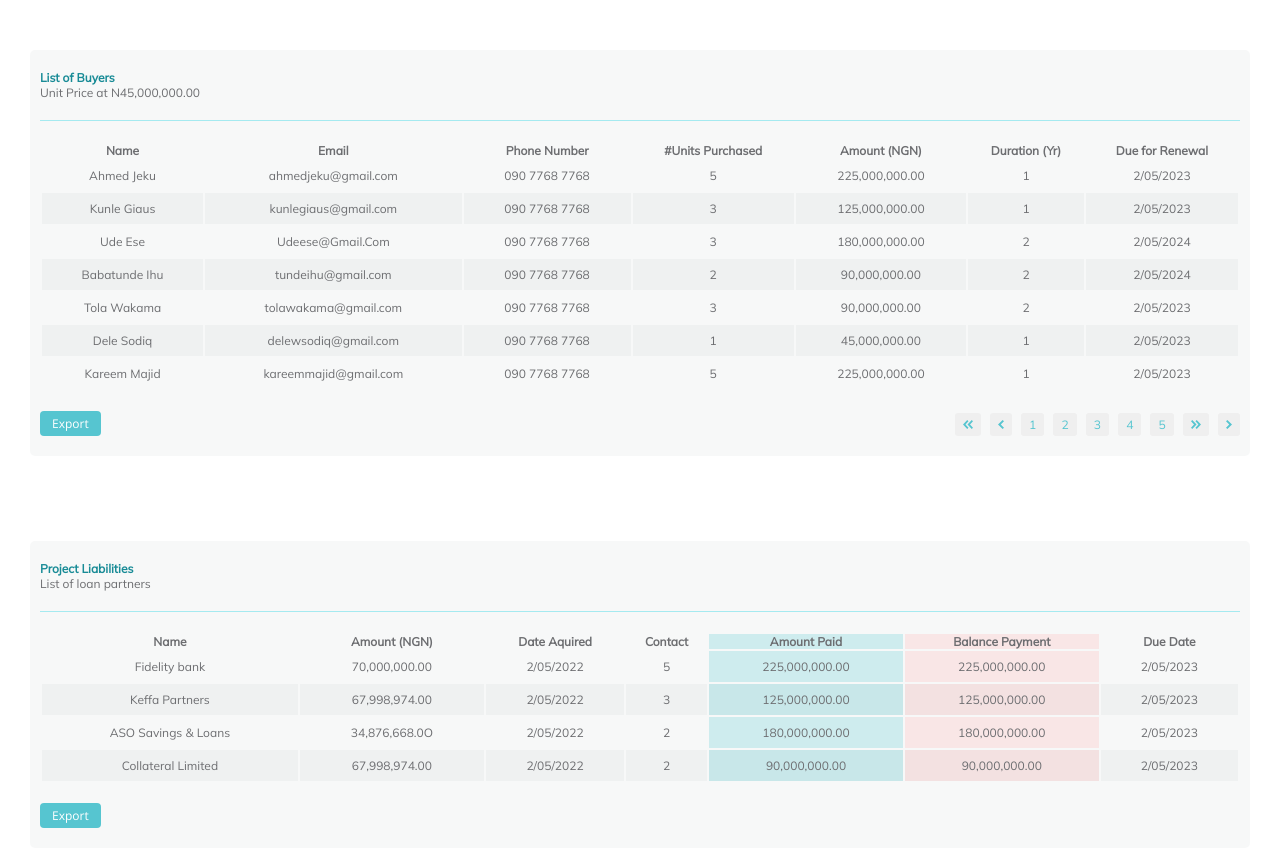
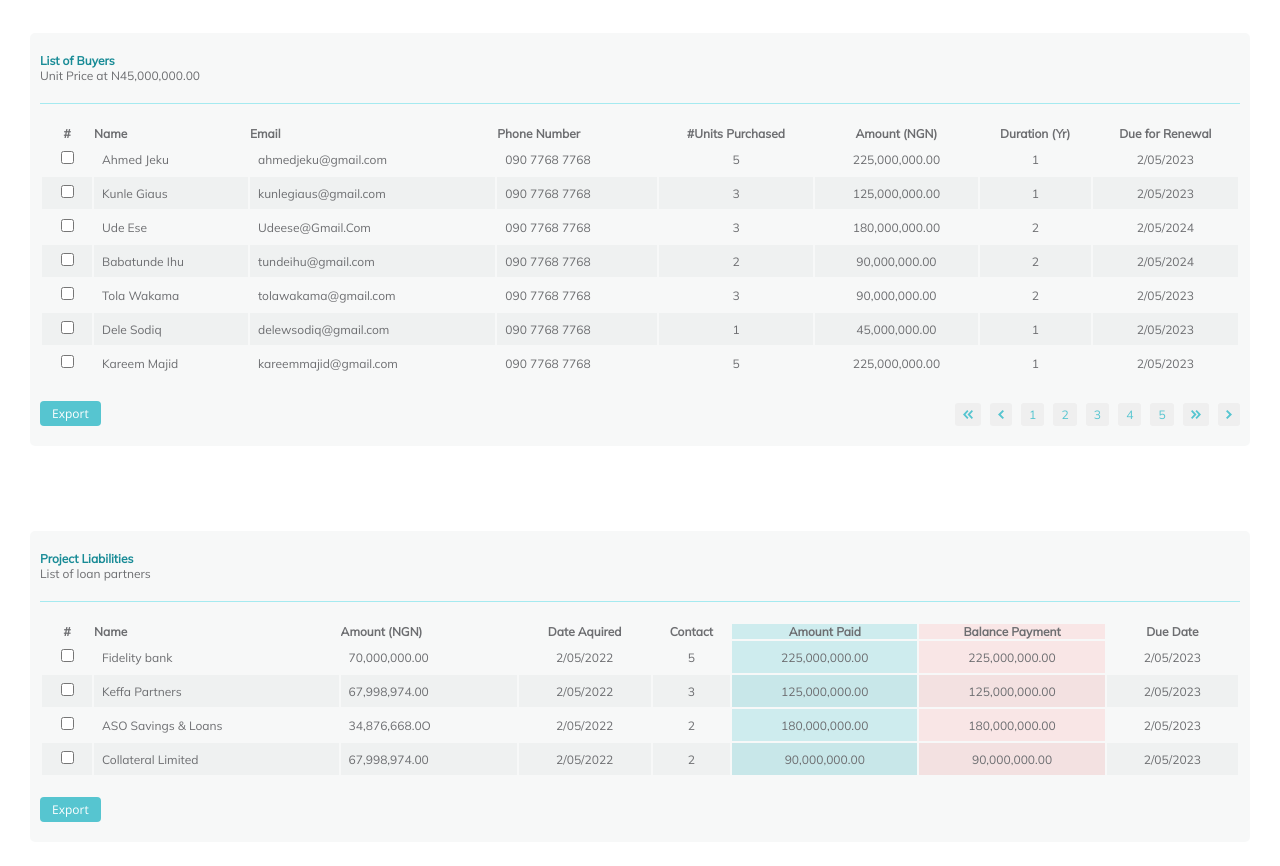
Before and after one commit to ushuaibunuhu/Project, a website: page subhead/dashboard-infastructure.html in a window 1280 px wide. Shown: the part 720-1586 px from the top of the page. Drawn offline with nearby package versions, Linux system fonts and the light colour scheme.

Commit message:
changes made on two files dashbaord and inventory

```diff
--- a/pages/inventory.css
+++ b/pages/inventory.css
@@ -489,7 +489,7 @@ td img{
     border-radius: 5px;
     padding: 20px 10px;
 }
-.tabDiv .tab .innerTab4 .tab3Head{
+.tabDiv .tab .innerTab3 .tab3Head{
     padding-bottom: 20px;
     border-bottom: 1px solid #A5EAF0;
 }
--- a/subhead/dashboard-infastructure.html
+++ b/subhead/dashboard-infastructure.html
@@ -31,8 +31,6 @@
     <!--values starts here-->
     <div class="values">
         <div class="heading">
-            <div class="txt"> <a href="main-dashboard.html" style="text-decoration: none; color:#188B96">Back To central
-                    Dashboard</a></div>
             <div class="text">Dashboard - City Infastructure Project</div>
             <div class="calendar">
                 <img src="../asset/icons/Calendar2.svg" alt="calendar2">
@@ -51,7 +49,7 @@
             <div class="project">
                 <div class="pro">
                     <div class="toText"> Project Budget <br> <span>Allocated budget for city 1 project</span></div>
-                    <div class="proNum">&#8358;656 <sub>M</sub></div>
+                    <div class="proNum">&#8358;656<sub>M</sub></div>
                 </div>
                 <div class="comp">
                     <div class="nums">
@@ -184,9 +182,10 @@
             </div>
             <table>
                 <thead>
-                    <th>Name</th>
-                    <th>Email</th>
-                    <th>Phone Number</th>
+                    <th>#</th>
+                    <th style="text-align: left;">Name</th>
+                    <th style="text-align: left;">Email</th>
+                    <th style="text-align: left;">Phone Number</th>
                     <th>#Units Purchased</th>
                     <th>Amount (NGN)</th>
                     <th>Duration (Yr)</th>
@@ -194,63 +193,70 @@
                 </thead>
                 <tbody>
                     <tr>
-                        <td data-label="Name">Ahmed Jeku</td>
-                        <td data-label="Email">ahmedjeku@gmail.com</td>
-                        <td data-label="Phone Number">090 7768 7768</td>
+                        <td style="width: 50px; color: #188b96;" ><input type="checkbox" name="" id=""></td>
+                        <td data-label="Name" style="text-align: left;">Ahmed Jeku</td>
+                        <td data-label="Email" style="text-align: left;">ahmedjeku@gmail.com</td>
+                        <td data-label="Phone Number" style="text-align: left;">090 7768 7768</td>
                         <td data-label="#Units Purchased">5</td>
                         <td data-label="Amount (NGN)">225,000,000.00</td>
                         <td data-label="Duration (Yr)">1</td>
                         <td data-label="Due for Renewal">2/05/2023</td>
                     </tr>
                     <tr>
-                        <td data-label="Name">Kunle Giaus</td>
-                        <td data-label="Email">kunlegiaus@gmail.com</td>
-                        <td data-label="Phone Number">090 7768 7768</td>
+                        <td style="width: 50px; color: #188b96;" ><input type="checkbox" name="" id=""></td>
+                        <td data-label="Name" style="text-align: left;">Kunle Giaus</td>
+                        <td data-label="Email" style="text-align: left;">kunlegiaus@gmail.com</td>
+                        <td data-label="Phone Number" style="text-align: left;">090 7768 7768</td>
                         <td data-label="#Units Purchased">3</td>
                         <td data-label="Amount (NGN)">125,000,000.00</td>
                         <td data-label="Duration (Yr)">1</td>
                         <td data-label="Due for Renewal">2/05/2023</td>
                     </tr>
                     <tr>
-                        <td data-label="Name">Ude Ese</td>
-                        <td data-label="Email">Udeese@Gmail.Com</td>
-                        <td data-label="Phone Number">090 7768 7768</td>
+                        <td style="width: 50px; color: #188b96;" ><input type="checkbox" name="" id=""></td>
+                        <td data-label="Name" style="text-align: left;">Ude Ese</td>
+                        <td data-label="Email" style="text-align: left;">Udeese@Gmail.Com</td>
+                        <td data-label="Phone Number" style="text-align: left;">090 7768 7768</td>
                         <td data-label="#Units Purchased">3</td>
                         <td data-label="Amount (NGN)">180,000,000.00</td>
                         <td data-label="Duration (Yr)">2</td>
                         <td data-label="Due for Renewal">2/05/2024</td>
                     </tr>
                     <tr>
-                        <td data-label="Name">Babatunde Ihu</td>
-                        <td data-label="Email">tundeihu@gmail.com</td>
-                        <td data-label="Phone Number">090 7768 7768</td>
+                        <td style="width: 50px; color: #188b96;" ><input type="checkbox" name="" id=""></td>
+                        <td data-label="Name" style="text-align: left;">Babatunde Ihu</td>
+                        <td data-label="Email" style="text-align: left;">tundeihu@gmail.com</td>
+                        <td data-label="Phone Number" style="text-align: left;">090 7768 7768</td>
                         <td data-label="#Units Purchased">2</td>
                         <td data-label="Amount (NGN)">90,000,000.00</td>
                         <td data-label="Duration (Yr)">2</td>
                         <td data-label="Due for Renewal">2/05/2024</td>
                     </tr>
                     <tr>
-                        <td data-label="Name">Tola Wakama</td>
-                        <td data-label="Email">tolawakama@gmail.com</td>
-                        <td data-label="Phone Number">090 7768 7768</td>
+                        <td style="width: 50px; color: #188b96;" ><input type="checkbox" name="" id=""></td>
+                        <td data-label="Name" style="text-align: left;">Tola Wakama</td>
+                        <td data-label="Email" style="text-align: left;">tolawakama@gmail.com</td>
+                        <td data-label="Phone Number" style="text-align: left;">090 7768 7768</td>
                         <td data-label="#Units Purchased">3</td>
                         <td data-label="Amount (NGN)">90,000,000.00</td>
                         <td data-label="Duration (Yr)">2</td>
                         <td data-label="Due for Renewal">2/05/2023</td>
                     </tr>
                     <tr>
-                        <td data-label="Name">Dele Sodiq</td>
-                        <td data-label="Email">delewsodiq@gmail.com</td>
-                        <td data-label="Phone Number">090 7768 7768</td>
+                        <td style="width: 50px; color: #188b96;" ><input type="checkbox" name="" id=""></td>
+                        <td data-label="Name" style="text-align: left;">Dele Sodiq</td>
+                        <td data-label="Email" style="text-align: left;">delewsodiq@gmail.com</td>
+                        <td data-label="Phone Number" style="text-align: left;">090 7768 7768</td>
                         <td data-label="#Units Purchased">1</td>
                         <td data-label="Amount (NGN)">45,000,000.00</td>
                         <td data-label="Duration (Yr)">1</td>
                         <td data-label="Due for Renewal">2/05/2023</td>
                     </tr>
                     <tr>
-                        <td data-label="Name">Kareem Majid</td>
-                        <td data-label="Email">kareemmajid@gmail.com</td>
-                        <td data-label="Phone Number">090 7768 7768</td>
+                        <td style="width: 50px; color: #188b96;" ><input type="checkbox" name="" id=""></td>
+                        <td data-label="Name" style="text-align: left;">Kareem Majid</td>
+                        <td data-label="Email" style="text-align: left;">kareemmajid@gmail.com</td>
+                        <td data-label="Phone Number" style="text-align: left;">090 7768 7768</td>
                         <td data-label="#Units Purchased">5</td>
                         <td data-label="Amount (NGN)">225,000,000.00</td>
                         <td data-label="Duration (Yr)">1</td>
@@ -293,8 +299,9 @@
             </div>
             <table>
                 <thead>
-                    <th>Name</th>
-                    <th>Amount (NGN)</th>
+                    <th>#</th>
+                    <th style="text-align: left;">Name</th>
+                    <th style="text-align: left;">Amount (NGN)</th>
                     <th>Date Aquired</th>
                     <th>Contact</th>
                     <th style="background-color:#56C5D040">Amount Paid</th>
@@ -303,8 +310,9 @@
                 </thead>
                 <tbody>
                     <tr>
-                        <td data-label="Name">Fidelity bank</td>
-                        <td data-label="Amount (NGN)">70,000,000.00</td>
+                        <td style="width: 50px; color: #188b96;" ><input type="checkbox" name="" id=""></td>
+                        <td data-label="Name" style="text-align: left;">Fidelity bank</td>
+                        <td data-label="Amount (NGN)" style="text-align: left;">70,000,000.00</td>
                         <td data-label="Date Aquired">2/05/2022</td>
                         <td data-label="Contact">5</td>
                         <td style="background-color:#56C5D040" data-label="Amount Paid">225,000,000.00</td>
@@ -312,8 +320,9 @@
                         <td data-label="Due Date">2/05/2023</td>
                     </tr>
                     <tr>
-                        <td data-label="Name">Keffa Partners</td>
-                        <td data-label="Amount (NGN)">67,998,974.00</td>
+                        <td style="width: 50px; color: #188b96;" ><input type="checkbox" name="" id=""></td>
+                        <td data-label="Name" style="text-align: left;">Keffa Partners</td>
+                        <td data-label="Amount (NGN)" style="text-align: left;">67,998,974.00</td>
                         <td data-label="Date Aquired">2/05/2022</td>
                         <td data-label="Contact">3</td>
                         <td style="background-color:#56C5D040" data-label="Amount Paid">125,000,000.00</td>
@@ -323,8 +332,9 @@
                         <td data-label="Due Date">2/05/2023</td>
                     </tr>
                     <tr>
-                        <td data-label="Name">ASO Savings & Loans</td>
-                        <td data-label="Amount (NGN)">34,876,668.0O</td>
+                        <td style="width: 50px; color: #188b96;" ><input type="checkbox" name="" id=""></td>
+                        <td data-label="Name" style="text-align: left;">ASO Savings & Loans</td>
+                        <td data-label="Amount (NGN)" style="text-align: left;">34,876,668.0O</td>
                         <td data-label="Date Aquired">2/05/2022</td>
                         <td data-label="Contact">2</td>
                         <td style="background-color:#56C5D040" data-label="Amount Paid">180,000,000.00</td>
@@ -334,8 +344,9 @@
                         <td data-label="Due Date">2/05/2023</td>
                     </tr>
                     <tr>
-                        <td data-label="Name">Collateral Limited</td>
-                        <td data-label="Amount (NGN)">67,998,974.00</td>
+                        <td style="width: 50px; color: #188b96;" ><input type="checkbox" name="" id=""></td>
+                        <td data-label="Name" style="text-align: left;">Collateral Limited</td>
+                        <td data-label="Amount (NGN)" style="text-align: left;">67,998,974.00</td>
                         <td data-label="Date Aquired">2/05/2022</td>
                         <td data-label="Contact">2</td>
                         <td style="background-color:#56C5D040" data-label="Amount Paid">90,000,000.00</td>
```
Also changed, not shown: pages/dashboard1.html (+1 -1 lines), pages/inventory.html (+35 -1 lines), asset/imgs/Screenshot 2022-10-28 135640.jpg (added).
